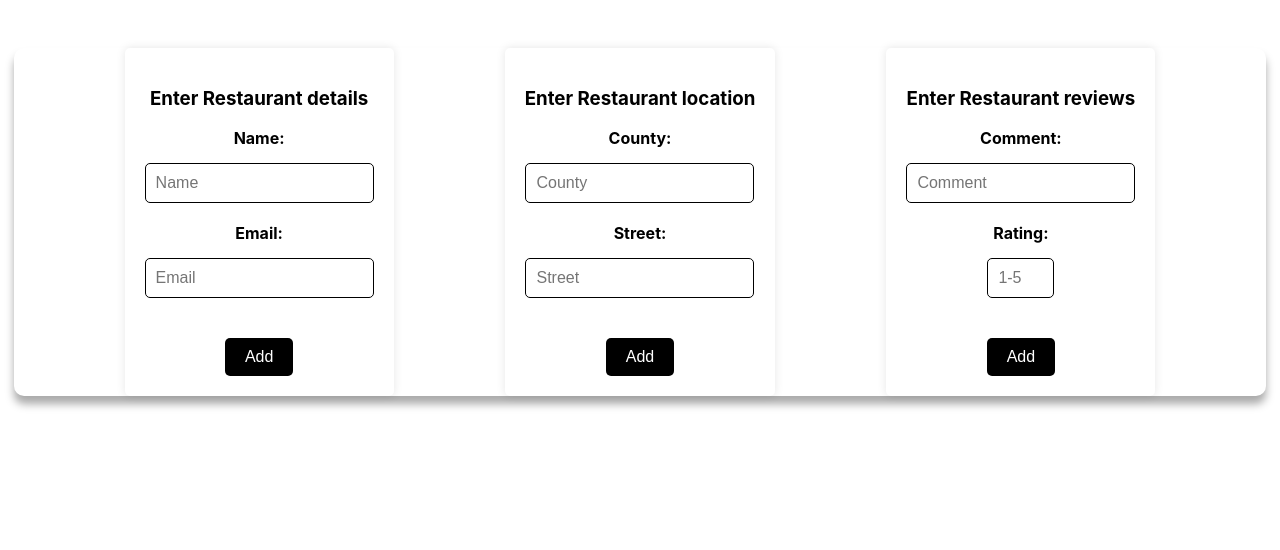
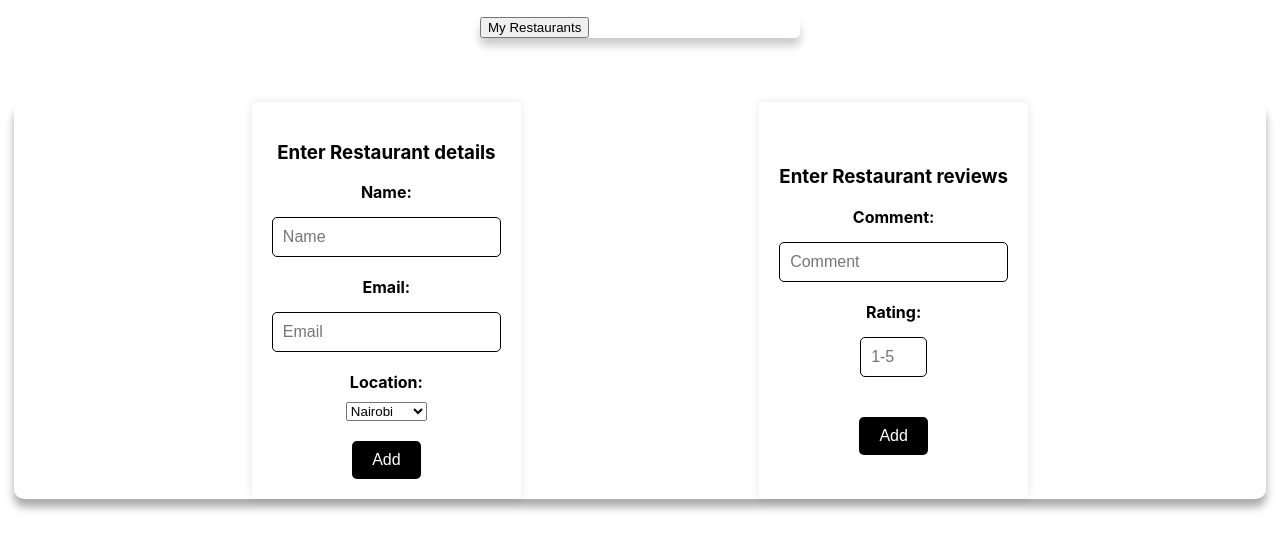
Before and after one commit to LincKim/Phase_4_proj_Frontend-Restaurant, a React (Create React App) app: page / in a window 1280 px wide. Shown: the top 550 px of the page. Built offline with nearby package versions, Linux system fonts and the light colour scheme.

Commit message:
My restaurants functionality

```diff
--- a/src/components/App.js
+++ b/src/components/App.js
@@ -1,10 +1,12 @@
 import Restaurant from './addrestaurant';
 import '../App.css';
+import Myrestaurantlist from './myrestaurants';
 
 
 function App() {
   return (
     <div className="App">
+      <Myrestaurantlist />
      <Restaurant />
     </div>
   );
--- a/src/components/addrestaurant.js
+++ b/src/components/addrestaurant.js
@@ -5,8 +5,7 @@ function Restaurant() {
 
     const [name, setName] = useState("")
     const [email, setEmail] = useState("")
-    const [county, setCounty] = useState("")
-    const [street, setStreet] = useState("")
+    const [location_id, setLocation_id] = useState(0)
     const [comment, setComment] = useState("")
     const [rating, setRating] = useState("")
 
@@ -16,9 +15,11 @@ function Restaurant() {
 
         const formData = {
             name,
-            email
+            email,
+            location_id
         }
-        fetch("/ristorantes", {
+        console.log(formData)
+        fetch("http://127.0.0.1:3000/ristorantes", {
             method: "POST",
             headers: {
                 "Content-Type": "application/json",
@@ -29,32 +30,10 @@ function Restaurant() {
                 r.json().then(() => {
                     setName("")
                     setEmail("")
+                    // setLocation_id(0)
                 })
             }
         })
-    }
-
-    function handleCreateLocation(e){
-            e.preventDefault()
-
-            const formData2 = {
-                county,
-                street
-            }
-            fetch('/locations', {
-                method: 'POST',
-                headers: {
-                    "Content-Type": "application/json",
-                },
-                body: JSON.stringify(formData2)
-            }).then((r) => {
-                if (r.ok) {
-                    r.json().then(() => {
-                        setCounty("")
-                        setStreet("")
-                    })
-                }
-            })
     }
 
     function handleCreateReviews(e) {
@@ -79,6 +58,9 @@ function Restaurant() {
             }
         })
     }
+    const nairobi = 1
+    const nakuru = 2
+    const mombasa = 3
 
     return (
         <>
@@ -99,24 +81,13 @@ function Restaurant() {
                     value={email}
                     onChange={(e) => setEmail(e.target.value)}
                     /><br />
-                <button className="login-button" type="submit">Add</button>
-            </form>
-            <form className="login-form" onSubmit={handleCreateLocation}>
-                <h3>Enter Restaurant location</h3>
-                <label htmlFor="county">County:</label>
-                    <input
-                    type="text"
-                    placeholder="County"
-                    value={county}
-                    onChange={(e) => setCounty(e.target.value)}
-                    /><br />
-                <label htmlFor="street">Street:</label>
-                    <input
-                    type="text"
-                    placeholder="Street"
-                    value={street}
-                    onChange={(e) => setStreet(e.target.value)}
-                    /><br />
+                <label htmlFor="location">Location:</label>
+                    <select value={location_id} id="" onChange={(e) => setLocation_id(e.target.value)}>
+                        <option value="" disabled></option>
+                        <option value={nairobi}>Nairobi</option>
+                        <option value={nakuru}>Nakuru</option>
+                        <option value={mombasa}>Mombasa</option>
+                    </select>
                 <button className="login-button" type="submit">Add</button>
             </form>
             <form className="login-form" onSubmit={handleCreateReviews}>
--- a/src/components/myrestaurants.js
+++ b/src/components/myrestaurants.js
@@ -4,11 +4,26 @@ import './restaurantlist.css';
 function Myrestaurantlist() {
 
     // GET all myrestaurants
-    useEffect(() => {
-        fetch("/ristorantes")
-        .then((r) => r.json())
-        .then(res => console.log(res))
-    })
+    function handleMyRestaurants(e){
+        e.preventDefault()
+
+            fetch("http://127.0.0.1:3000/ristorantes")
+            .then((r) => r.json())
+            .then(res => {
+                console.log(res)
+                res.forEach(data => {
+                    return(
+                        <div className="main">
+                            <div className="card">
+                                <p>{data.name}</p>
+                            </div>
+                        </div>
+                    )
+                });
+            })
+
+    }
+
 
     // Delete
     function handleDelete(id){
@@ -21,8 +36,9 @@ function Myrestaurantlist() {
         <div className="main">
 
             <div className="card">
+                <button onClick={handleMyRestaurants}>My Restaurants</button>
 
-            <button onClick={() => handleDelete()}>DELETE</button>
+            {/* <button onClick={() => handleDelete()}>DELETE</button> */}
 
             </div>
 
```
